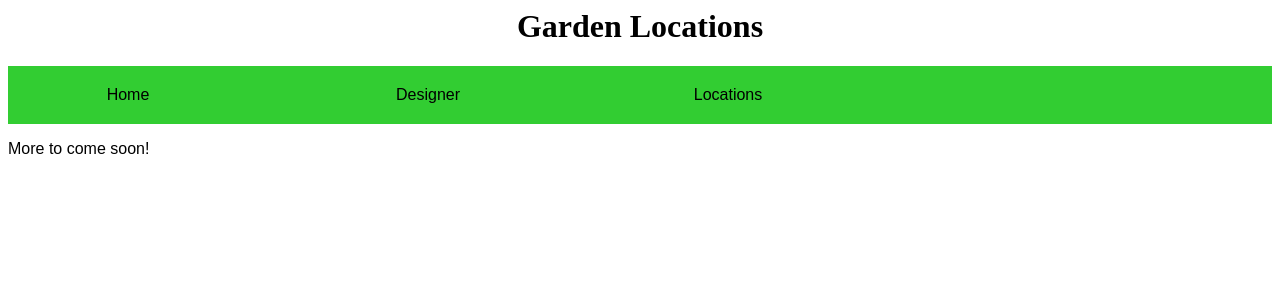
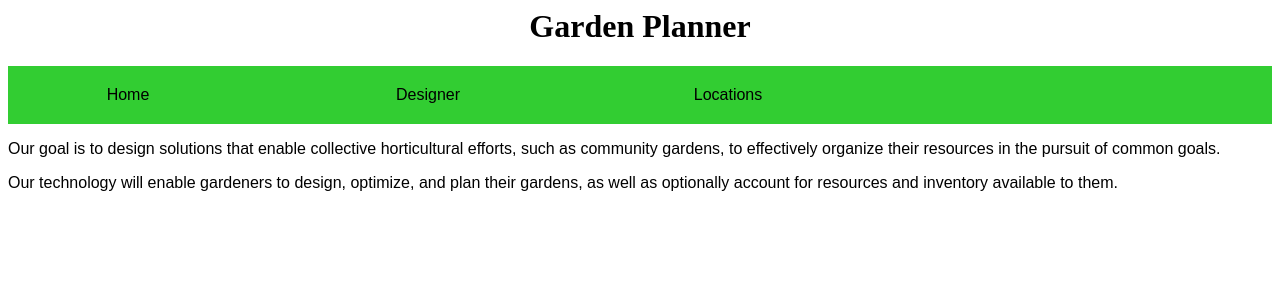
Before and after one commit to markblack96/garden-planner, a Flask app: page / in a window 1280 px wide. Shown: the top 300 px of the page. Run offline with Flask 2, Linux system fonts and the light colour scheme.

Commit message:
HTML edits

```diff
--- a/templates/index.html
+++ b/templates/index.html
@@ -5,8 +5,9 @@
 	<title>Garden Planner</title>
 </head>
 <body>
-    <h1 align="center">Garden Locations</h1>
+    <h1 align="center">Garden Planner</h1>
     {% include 'navigation.html' %}
-	<p>More to come soon!</p>
+	<p>Our goal is to design solutions that enable collective horticultural efforts, such as community gardens, to effectively organize their resources in the pursuit of common goals.</p>
+    <p>Our technology will enable gardeners to design, optimize, and plan their gardens, as well as optionally account for resources and inventory available to them.</p>
 </body>
 </html>
--- a/templates/maps.html
+++ b/templates/maps.html
@@ -11,6 +11,7 @@
   </head>
   <body>
     <h3>My Google Maps Demo</h3>
+    {% include 'navigation.html' %}
     <!--The div element for the map -->
     <div id="map"></div>
     <script>
```
